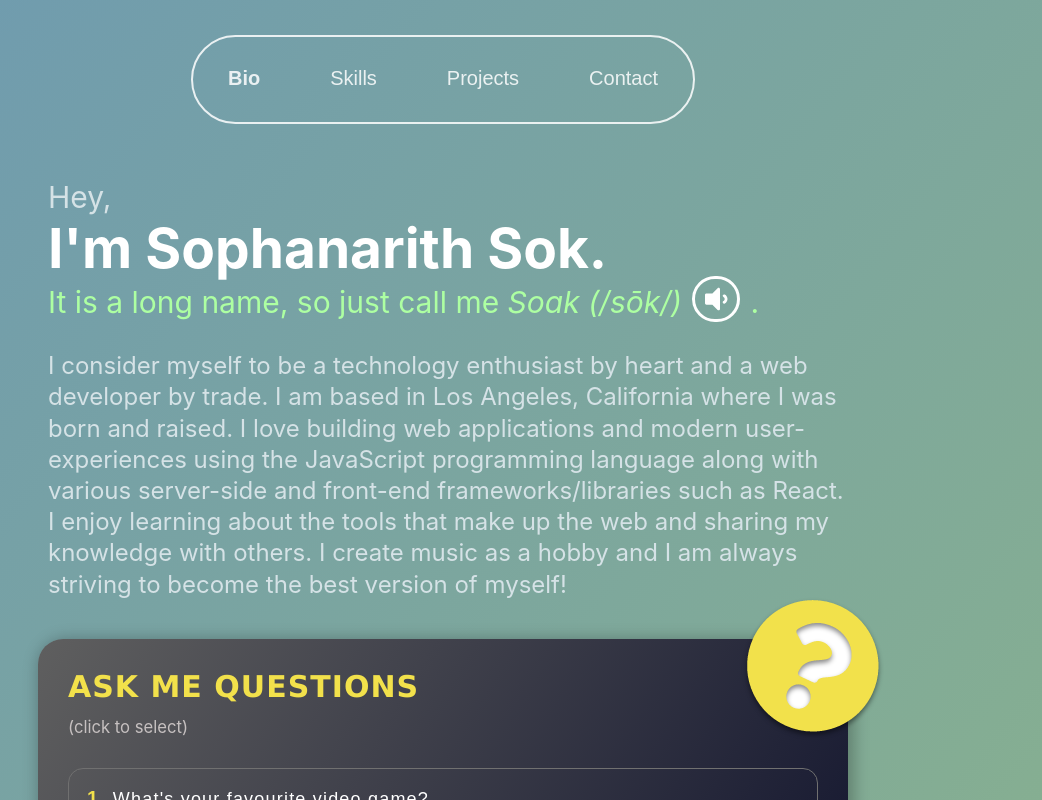
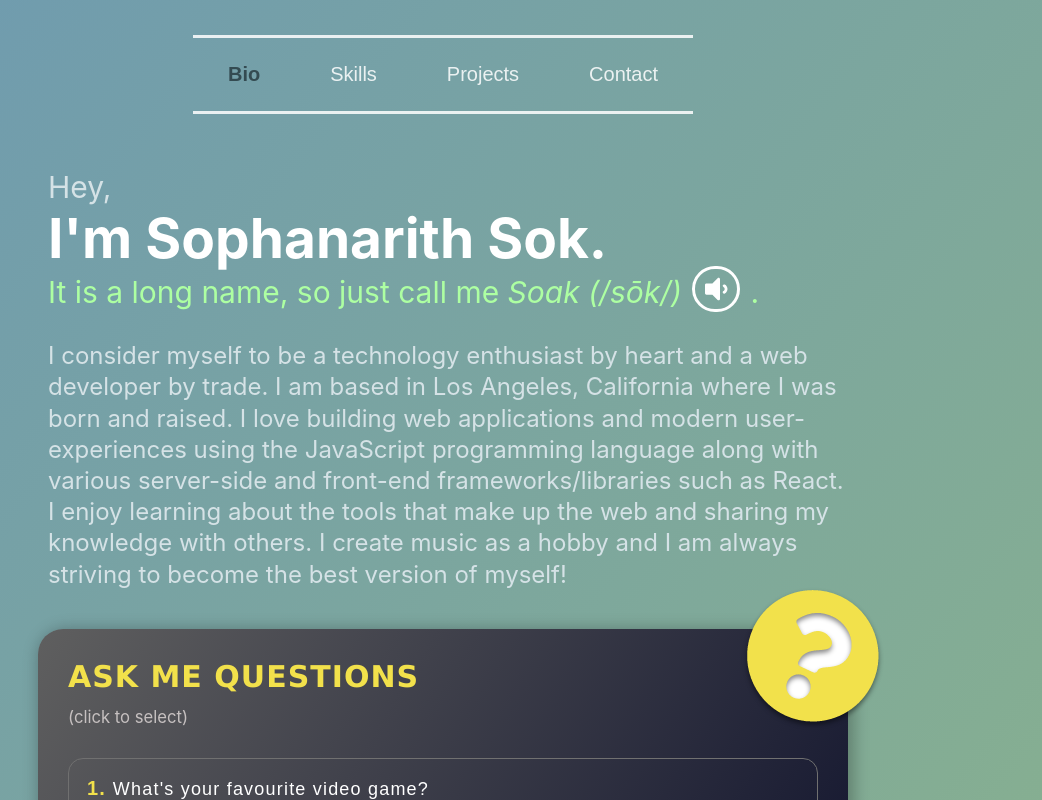
Before and after one commit to sok213/new-portolfio, a React (Create React App) app: page / in a window 1280 px wide. Shown: the top 800 px of the page, without its empty margins (197-1239 px from the left). Built offline with nearby package versions, Linux system fonts and the light colour scheme.

Commit message:
Improve navbar

```diff
--- a/src/Comps/NavBar/NavBar.js
+++ b/src/Comps/NavBar/NavBar.js
@@ -30,6 +30,7 @@ function NavBar(props) {
             >
               {link}
             </button>
+            <span className={s.line}></span>
           </li>
         )
       }
--- a/src/Comps/NavBar/NavBar.module.scss
+++ b/src/Comps/NavBar/NavBar.module.scss
@@ -12,18 +12,17 @@
 .navbar-ul {
   margin: 0;
   padding: 0;
-  padding-top: 5px;
   width: 500px;
   flex-basis: auto;
-  border-radius: 50px;
   display: flex;
   flex-direction: row;
   align-self: center;
-  border: 2px solid white;
+  border-bottom: 3px solid white;
+  border-top: 3px solid white;
   list-style: none;
   // background-color: white;
   opacity: 0.85;
-  min-height: 80px;
+  min-height: 0px;
 
   li {
     padding: 15px;
@@ -62,7 +61,7 @@
 }
 
 .buttonItem {
-  color: white !important;
+  color: white;
   border: none;
   padding: 10px;
   font-size: 20px;
@@ -71,4 +70,5 @@
 
 .activeLink {
   font-weight: bolder;
+  color: #293D43;
 }
```
